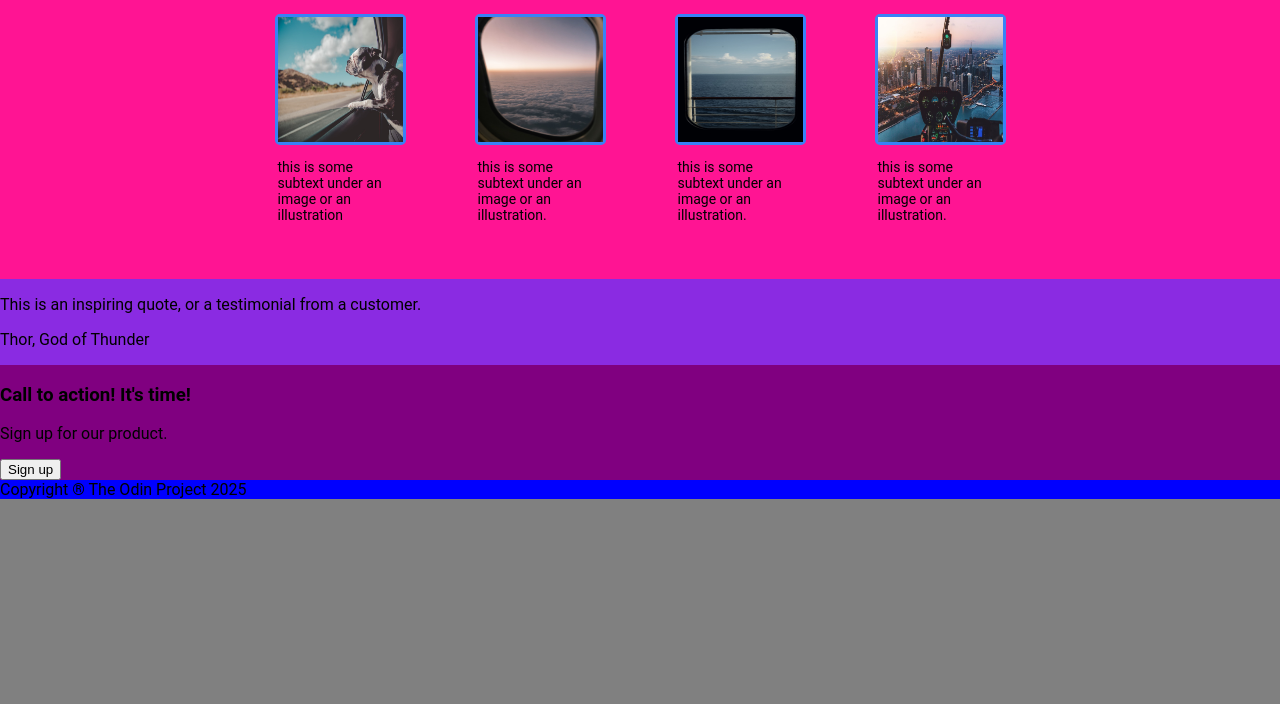
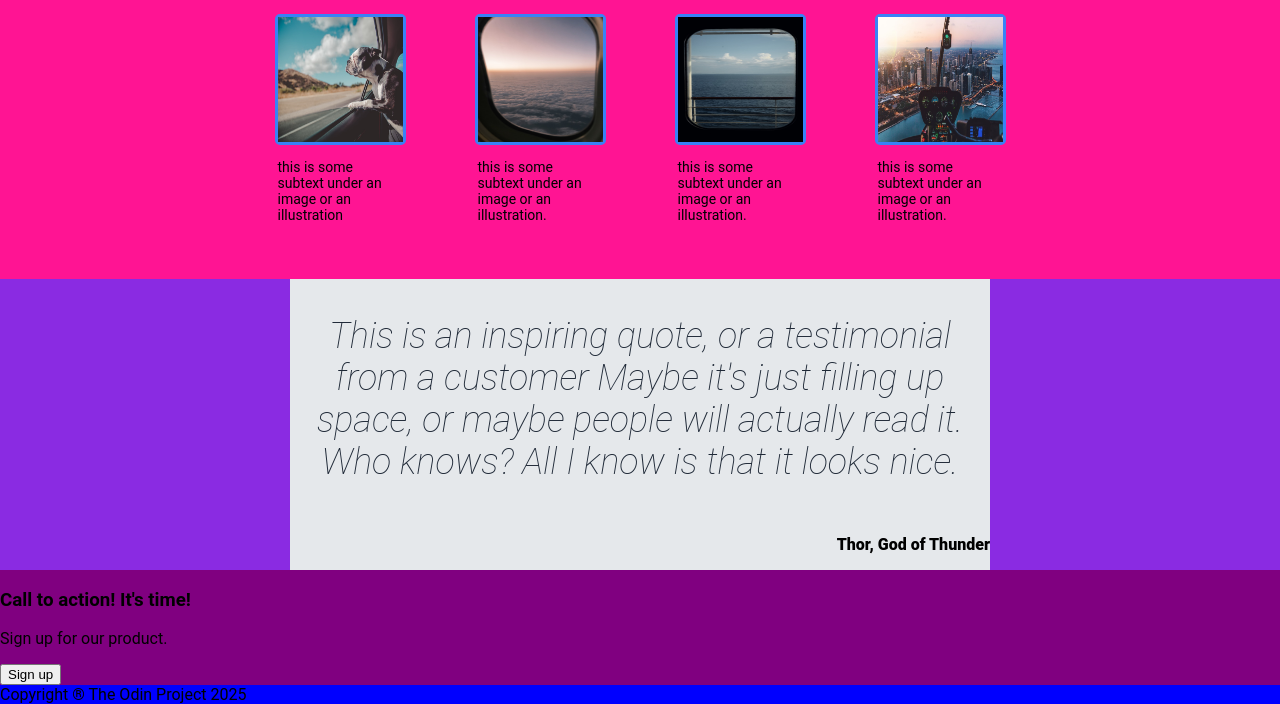
Before and after one commit to something8008135/projectLandingPage, a plain HTML site: page index.html in a window 1280 px wide. Shown: the part 393-1097 px from the top of the page. Before the commit the page ends 892 px from the top, so only its background shows below. Drawn offline with Linux system fonts and the light colour scheme.

Commit message:
third content almost done, jump to next

```diff
--- a/index.html
+++ b/index.html
@@ -70,12 +70,8 @@
 				 </div>
 			<div class="contentThird">
 				<div class="maxim">
-					<div class="quote">
-					<p>This is an inspiring quote, or a testimonial from a customer.</p>
-					</div>
-					<div class="author">
-					<p class="boldText">Thor, God of Thunder</p>
-					</div>
+					<p class="quote">This is an inspiring quote, or a testimonial from a customer Maybe it's just filling up space, or maybe people will actually read it. Who knows? All I know is that it looks nice.</p>
+					<p class="author bold-text">Thor, God of Thunder</p>
 				</div>
 			</div>
 			<div class="contentFourth">
--- a/style.css
+++ b/style.css
@@ -16,6 +16,10 @@
 		font-family:"Roboto", sans-serif;
 		margin:0;
 				/* height:100vh; */
+	}
+
+	.bold-text{
+		font-weight: 900;
 	}
 
 	.container{
@@ -112,6 +116,32 @@
 		width:125px;
 	}
 
+	.contentThird{
+		display:flex;
+		justify-content: center;
+		align-content:center;
+	}
+
+	.maxim{
+		background-color: #E5E8EB	;
+
+		display:flex;
+		flex-direction: column;
+		text-align: center;
+		max-width:700px;
+	}
+
+	.quote{
+		font-size: 36px;
+		font-weight: lighter;
+		color:#1F2937;
+		font-style: italic;
+	}
+
+	.author{
+		align-self: end;
+	}
+
 
 
 	.footer{
```
